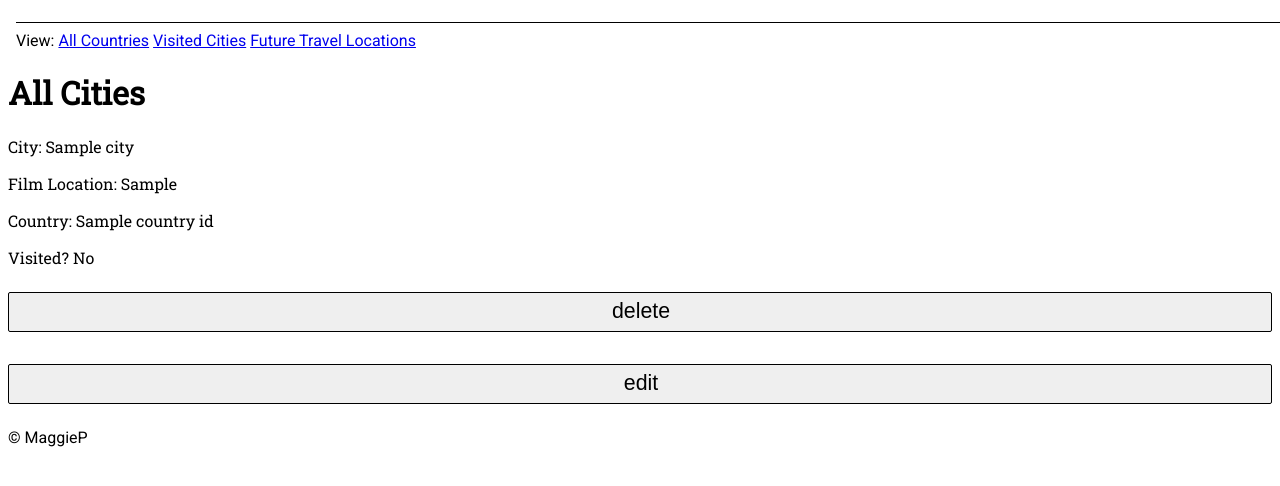
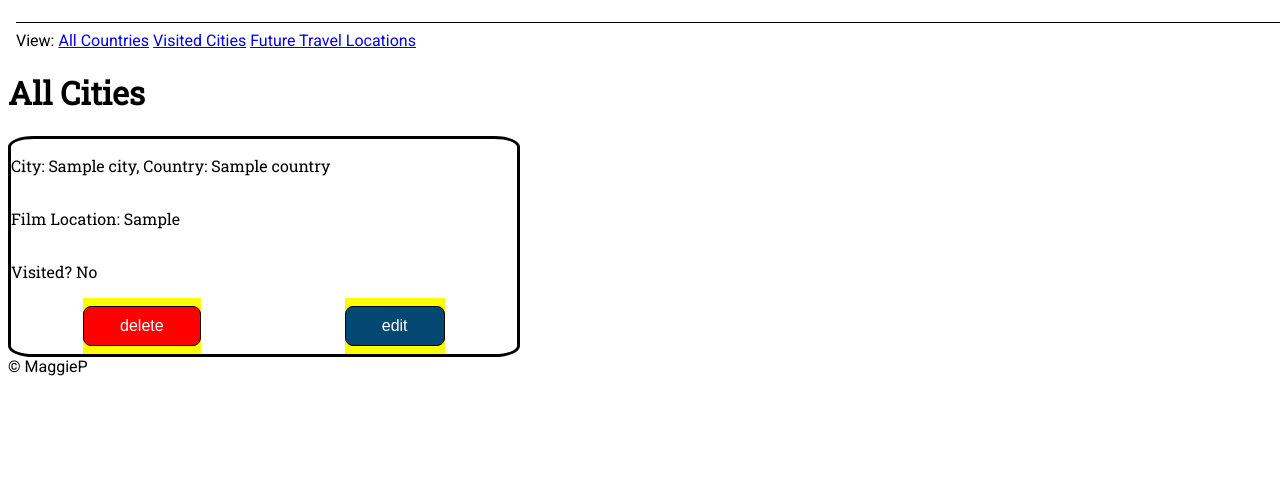
Before and after one commit to HelloMaggieP/Python_Project_Bucketlist, a Flask app: page /cities in a window 1280 px wide. Shown: the part 90-576 px from the top of the page. Run offline with Flask 2, Linux system fonts and the light colour scheme; a database or web service that is not in the repository returns one stand-in record (values such as "Sample title"); some libraries are stand-ins or nearby versions.

Commit message:
home page working

```diff
--- a/repositories/city_repository.py
+++ b/repositories/city_repository.py
@@ -23,7 +23,8 @@ def select_all():
     results = run_sql(sql)
 
     for row in results:
-        city = City(row['name'], row['film_locations'], row['country_id'],row['visited'],row['id'])
+        country = country_repo.select(row['country_id'])
+        city = City(row['name'], row['film_locations'], country, row['visited'],row['id'])
         cities.append(city)
     return cities
 
--- a/static/css/buttons.css
+++ b/static/css/buttons.css
@@ -1,12 +1,22 @@
-button {
-    display: flex;
-    flex-direction: row;
-    justify-self: center;
+.submit_button {
     align-items: flex-start;
     padding: 8px 32px;
-
     background: #024873;
     border-radius: 8px;
     color: white;
     font-size: 16px;
+    grid-area: auto;
 }
+.delete_button{
+    padding: 8px 32px;
+    border-radius: 8px;
+    background-color: red;
+    color: white;
+    font-size: 16px;
+
+}
+
+
+form {
+    background-color: yellow;
+}
--- a/static/css/style.css
+++ b/static/css/style.css
@@ -61,10 +61,28 @@ p {
 .filter_options{
     font-family: 'Roboto', sans-serif;
     padding-left: 8px;
+    color: black;
+}
+.cities{
+    border-style: solid;
+    border-radius: 5%;
+    max-width: 40%;
+}
+
+section{
+    display: grid;
+}
+
+.button_container{
+    display: flex;
+    flex-direction: row;
+    justify-content: space-around;
+    width: 100%;
+}
+
+.individual_cities{
 
 }
-
-
 
 footer {
 /* footer info here
--- a/templates/cities/index.html
+++ b/templates/cities/index.html
@@ -13,28 +13,30 @@
 </div>
 
 <h1  class ='page_title'>All Cities</h1>
+<section class='individual_cities'>
 
     {% for city in cities %}
-        <p>City: {{city.name}}</p>
+    <section class= 'cities'>
+        <p>City: {{city.name}}, Country: {{city.country.name}} </p>
         <p>Film Location: {{city.film_locations}}</p>
-        <p>Country: {{city.country.name}} </p>
         <p>Visited?
             {% if city.visited == True %} Yes
             {% else %} No
             {% endif %}
             </p>
-        <p>
-            <form action="/cities/{{ city.id }}/delete" method='POST'>
-                <input type="submit" value="delete">
-            </form>
-        </p>
-        <p>
-            <form action="/cities/{{ city.id }}/edit" method='GET'>
-                <input type="submit" value="edit">
-            </form>
-        </p>
+                <div class='button_container'>
+                    <form action="/cities/{{ city.id }}/delete" method='POST'>
+                        <input class='delete_button' type="submit" value="delete">
+                    </form>
+
+                    <form action="/cities/{{ city.id }}/edit" method='GET'>
+                        <input class='submit_button' type="submit" value="edit">
+                    </form>
+                </div>
+
+    </section>
 
 {% endfor %}
-
+</section>
 
 {% endblock %}
--- a/templates/cities/new.html
+++ b/templates/cities/new.html
@@ -25,7 +25,7 @@
             <option value="False">No</option>
         </select>
     </div> <br>
-    <button type="submit">Submit</button>
+    <button class='submit_button' type="submit">Submit</button>
 </form>
 </div>
 
--- a/templates/index.html
+++ b/templates/index.html
@@ -2,7 +2,7 @@
 
 {% block content %}
 
-<img id="main_image" src="static/images/home.jpg" alt="Home Page Image">
+<div class='main_image_container' ><img id="main_image" src="static/images/home.jpg" alt="Home Page Image"></div>
 <h1>About</h1>
 <h3>Here's some text to describe how the bucket list works. It's super easy.</h3>
 
```
